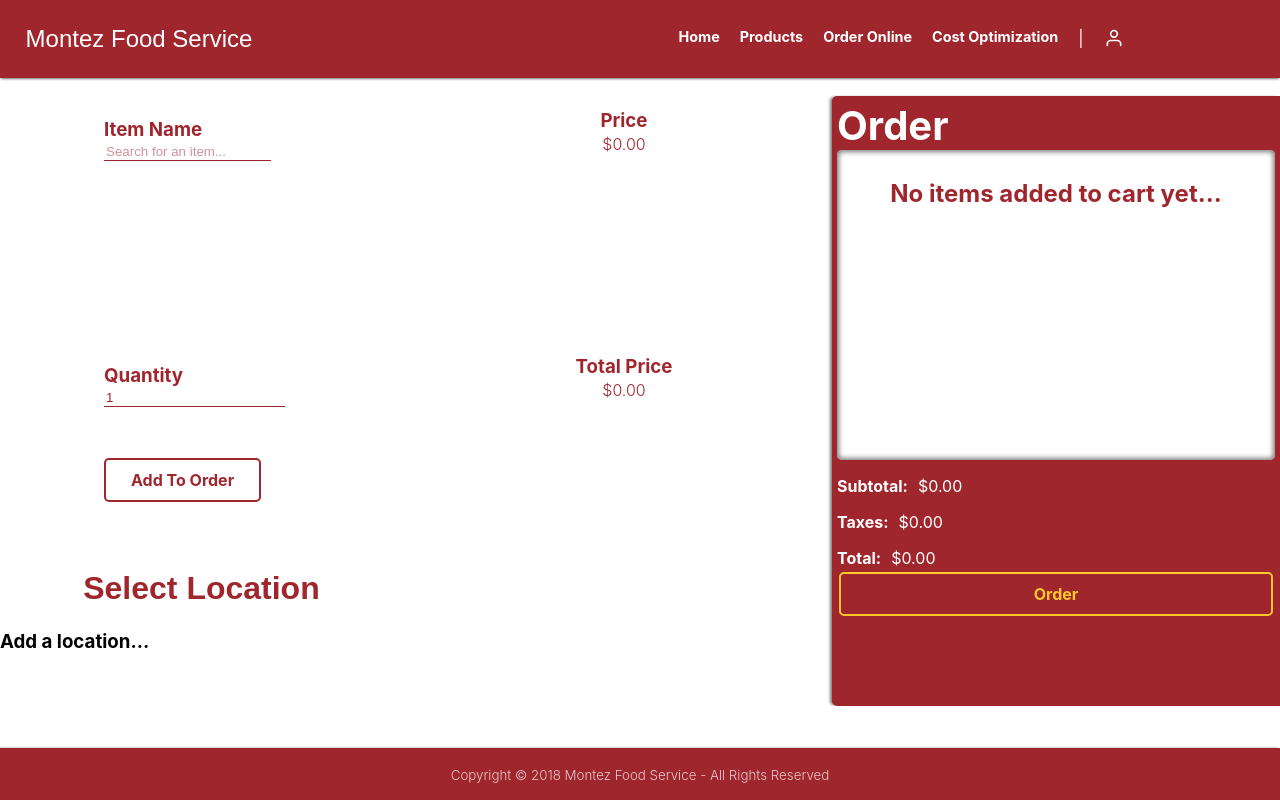
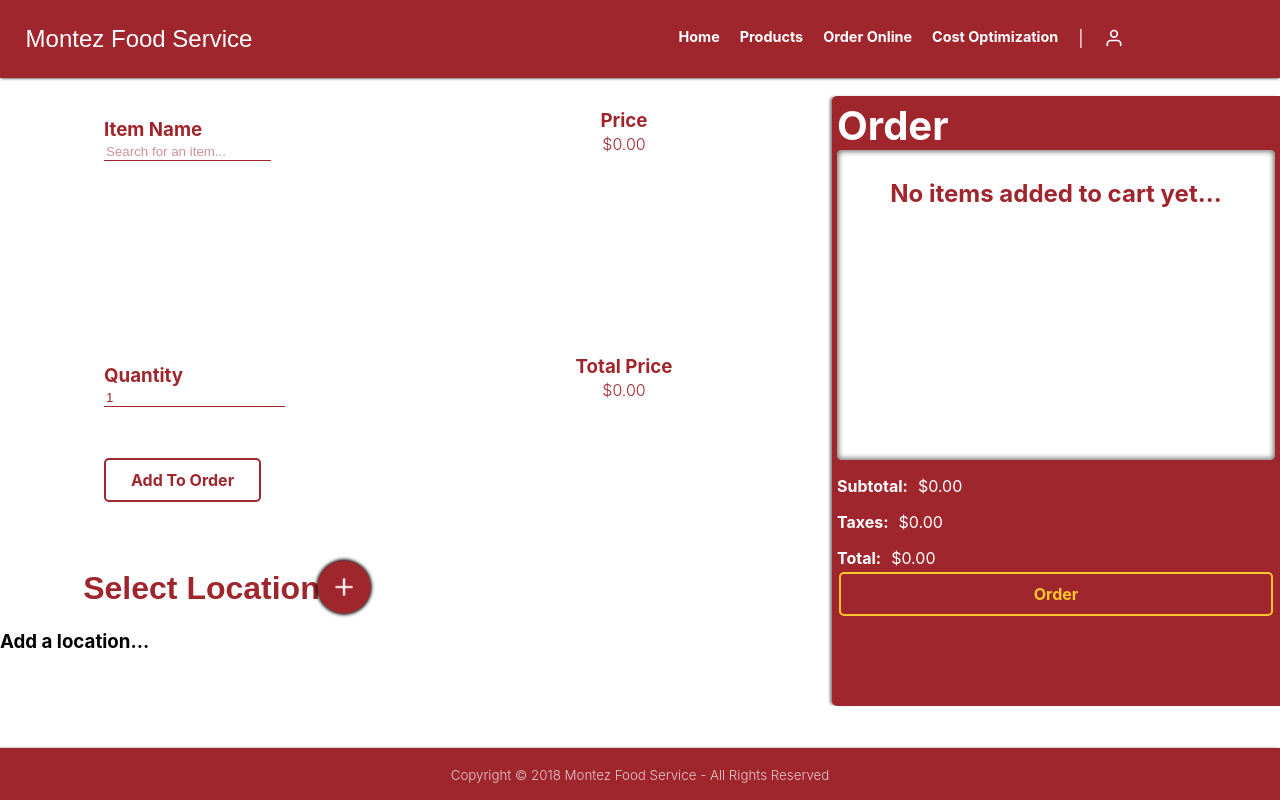
Before and after one commit to jgarcia4444/montez-food-service-web, a React (Create React App) app: page /order-online in a window 1280 px wide. Built offline with nearby package versions, Linux system fonts and the light colour scheme.

Commit message:
Refactored the add location button and the form into their own component so it was easily reusable on the order online page.

```diff
--- a/src/components/LocationSelection/index.js
+++ b/src/components/LocationSelection/index.js
@@ -1,14 +1,17 @@
-import React from 'react';
+import React, { useEffect, useState } from 'react';
 import { connect } from 'react-redux';
 
 import '../../styles/Global.css';
 import '../../styles/components/LocationSelection/index.css';
 
 import SelectableLocation from './SelectableLocation';
+import AddLocation from '../Locations/AddLocation';
 
 import selectLocation from '../../redux/actions/orderActions/selectLocation';
 
 const LocationSelection = ({locations, selectedLocationIndex, locationSelectionError}) => {
+
+    const [emphasize, setEmphasize] = useState(false);
 
     const renderSelectableLocations = () => {
         if (locations.length === 0) {
@@ -26,11 +29,20 @@ const LocationSelection = ({locations, selectedLocationIndex, locationSelectionE
         }
     }
 
+    useEffect(() => {
+        if (locations.length === 0) {
+            setEmphasize(true);
+        } else {
+            setEmphasize(false);
+        }
+    }, [locations.length]);
+
     return (
         <div className="location-selection-container">
             <div className="section-title-row">
                 <h2 className="section-title">Select Location</h2>
-                <p className="error"><strong>{locationSelectionError}</strong></p>
+                {locationSelectionError !== "" && <p className="error"><strong>{locationSelectionError}</strong></p>}
+                <AddLocation emphasizeLocation={emphasize} />
             </div>
             <div className="locations-selector-container">
                 {renderSelectableLocations()}
--- /dev/null
+++ b/src/components/Locations/AddLocation/index.js
@@ -0,0 +1,31 @@
+import React, {useState} from 'react';
+import { FiPlus } from 'react-icons/fi';
+
+import AddLocationForm from '../AddLocationForm';
+import '../../../styles/components/Locations/AddLocation.css';
+
+const AddLocation = ({emphasizeLocation}) => {
+
+    const [showForm, setShowForm] = useState("");
+
+    const addLocationButtonClass = () => {
+        let buttonClassName = "add-location-button ";
+        if (emphasizeLocation === true) {
+            buttonClassName += "emphasize-button";
+        }
+        return buttonClassName;
+    }
+
+    return (
+        <>
+            <div onClick={() => setShowForm(true)} className={addLocationButtonClass()}>
+                <FiPlus size={24} color={"#fff"} />
+            </div>
+            {showForm === true &&
+                <AddLocationForm closeForm={() => setShowForm(false)} />
+            }
+        </>
+    )
+}
+
+export default AddLocation;
--- a/src/components/Locations/index.js
+++ b/src/components/Locations/index.js
@@ -7,6 +7,7 @@ import '../../styles/Global.css'
 
 import AddLocationForm from './AddLocationForm';
 import Location from './Location';
+import AddLocation from './AddLocation';
 
 
 
@@ -48,16 +49,11 @@ const Locations = ({userInfo}) => {
         <div className="locations-container">
             <div className="section-title-row locations-title-row">
                 <h2 className="section-title">Locations</h2>
-                <div onClick={() => setShowForm(true)} className={addLocationButtonClass()}>
-                    <FiPlus size={24} color={"#fff"} />
-                </div>
+                <AddLocation emphasizeLocation={emphasizeLocation} />
             </div>
             <div className="locations-box">
                 {renderLocations()}
             </div>
-            {showForm === true &&
-                <AddLocationForm closeForm={() => setShowForm(false)} />
-            }
         </div>
     )
 
--- /dev/null
+++ b/src/styles/components/Locations/AddLocation.css
@@ -0,0 +1,28 @@
+.add-location-button {
+    width: 48px;
+    height: 48px;
+    background-color: #a0262e;
+    display: flex;
+    align-items: center;
+    justify-content: center;
+    border-radius: 50%;
+    transition: 300ms ease-in;
+}
+
+.add-location-button:hover {
+    cursor: pointer;
+    transform: scale(1.1);
+    box-shadow: 0 0 5px 0px black;
+}
+
+.add-location-button:active {
+    transform: scale(1);
+    box-shadow: none;
+}
+
+.emphasize-button {
+    animation-name: GrowShrink;
+    animation-iteration-count: infinite;
+    animation-duration: 750ms;
+    animation-timing-function: ease-in;
+}
--- a/src/styles/components/Locations/Locations.css
+++ b/src/styles/components/Locations/Locations.css
@@ -1,32 +1,4 @@
 
-.add-location-button {
-    width: 48px;
-    height: 48px;
-    background-color: #a0262e;
-    display: flex;
-    align-items: center;
-    justify-content: center;
-    border-radius: 50%;
-    transition: 300ms ease-in;
-}
-
-.add-location-button:hover {
-    cursor: pointer;
-    transform: scale(1.1);
-    box-shadow: 0 0 5px 0px black;
-}
-
-.add-location-button:active {
-    transform: scale(1);
-    box-shadow: none;
-}
-
-.emphasize-button {
-    animation-name: GrowShrink;
-    animation-iteration-count: infinite;
-    animation-duration: 750ms;
-    animation-timing-function: ease-in;
-}
 
 @keyframes GrowShrink {
     0% {
```
